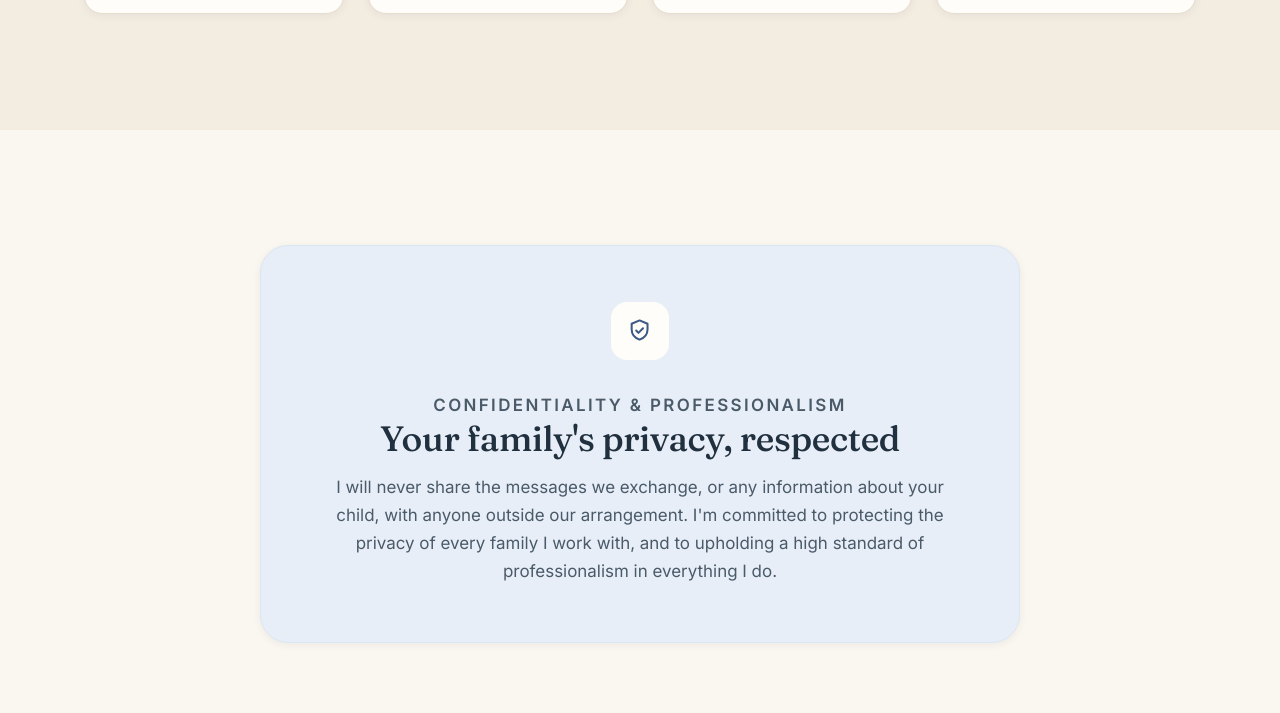
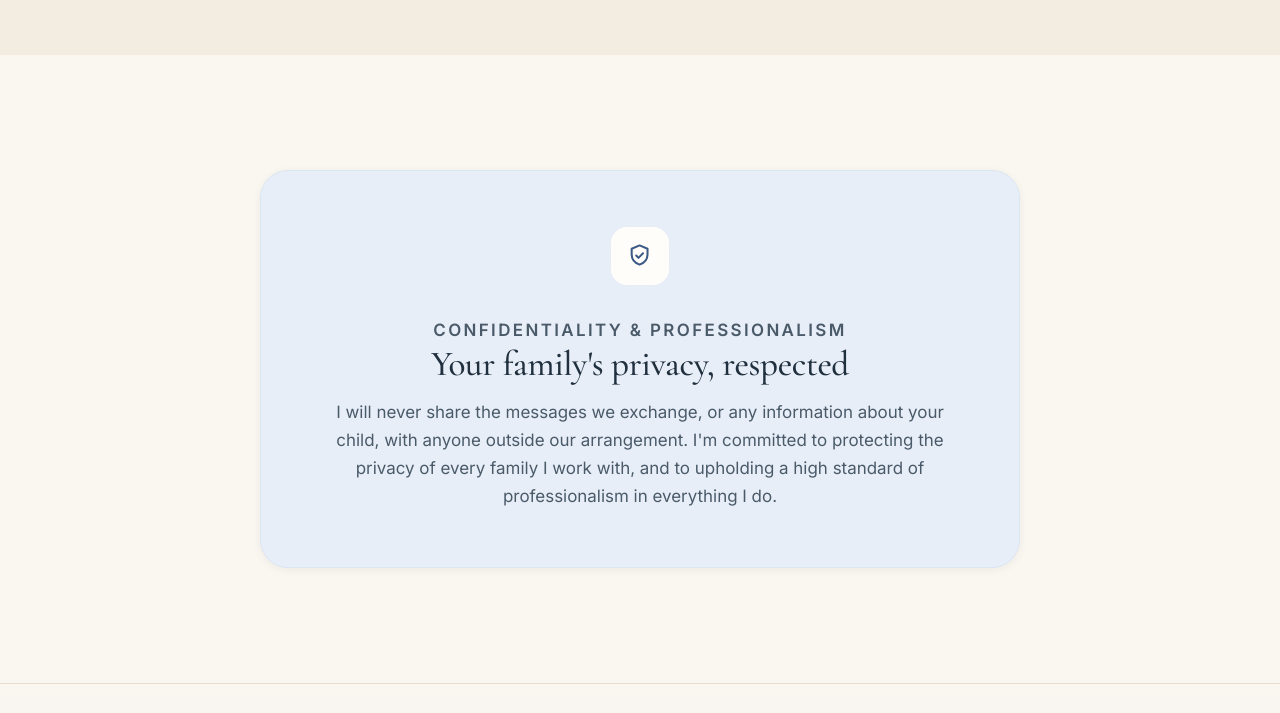
Before and after one commit to freddiesystems/sophia-website, a website: page about.html in a window 1280 px wide. Shown: the part 2087-2800 px from the top of the page. Drawn offline with nearby package versions, Linux system fonts and the light colour scheme; a script that the page names is missing.

Commit message:
Switch site typeface from Fraunces to Cormorant Garamond

```diff
--- a/about.html
+++ b/about.html
@@ -9,7 +9,7 @@
   <link rel="icon" href="assets/favicon.svg" type="image/svg+xml" />
   <link rel="preconnect" href="https://fonts.googleapis.com" />
   <link rel="preconnect" href="https://fonts.gstatic.com" crossorigin />
-  <link href="https://fonts.googleapis.com/css2?family=Fraunces:ital,opsz,wght@0,9..144,400;0,9..144,500;0,9..144,600;1,9..144,400;1,9..144,500&family=Inter:wght@400;500;600;700&display=swap" rel="stylesheet" />
+  <link href="https://fonts.googleapis.com/css2?family=Cormorant+Garamond:ital,wght@0,400;0,500;0,600;0,700;1,400;1,500;1,600&family=Inter:wght@400;500;600;700&display=swap" rel="stylesheet" />
   <link rel="stylesheet" href="styles.css" />
 </head>
 <body data-page="about">
--- a/styles.css
+++ b/styles.css
@@ -25,7 +25,7 @@
   --shadow-lg: 0 30px 70px -24px rgba(32, 48, 63, .35);
 
   /* type */
-  --serif: "Fraunces", Georgia, "Times New Roman", serif;
+  --serif: "Cormorant Garamond", Georgia, "Times New Roman", serif;
   --sans: "Inter", system-ui, -apple-system, Segoe UI, Roboto, sans-serif;
 
   --maxw: 1160px;
```
Also changed, not shown: babysitting.html (+1 -1 lines), bookshelf.html (+1 -1 lines), experience.html (+1 -1 lines), homework-help.html (+1 -1 lines), index.html (+1 -1 lines), language-tuition.html (+1 -1 lines), sats-11-plus.html (+1 -1 lines), sen.html (+1 -1 lines), services.html (+1 -1 lines), tutoring-5-11.html (+1 -1 lines).
